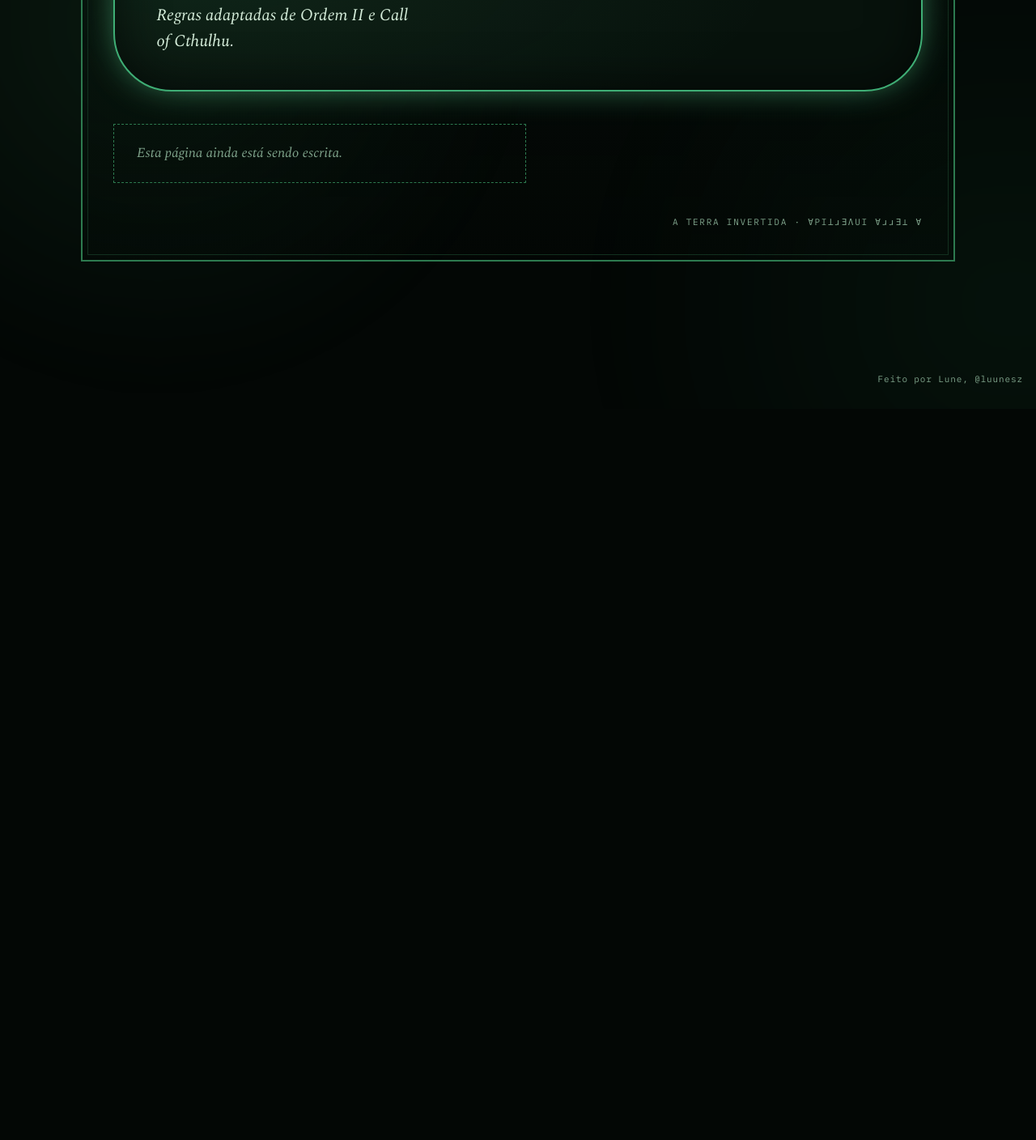
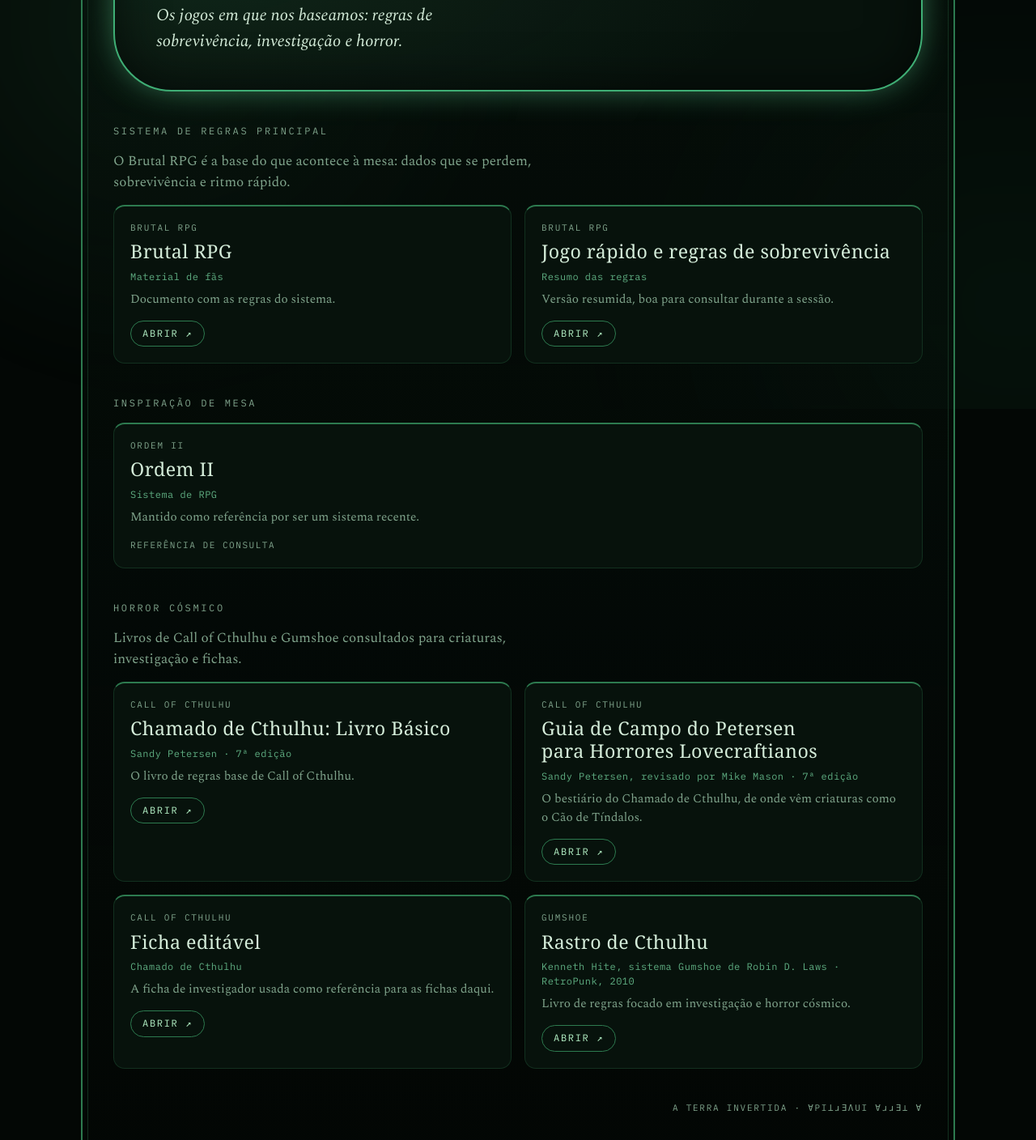
Before and after one commit to luunesz/ATerraInvertida, a plain HTML site: page sistema.html in a window 1280 px wide. Shown: the part 295-1703 px from the top of the page at 81% size. Before the commit the page ends 800 px from the top, so only its background shows below. Drawn offline with nearby package versions, Linux system fonts and the light colour scheme; a web font is replaced by a local one.

Commit message:
Add files via upload

```diff
--- /dev/null
+++ b/estiloSistema.css
@@ -0,0 +1,31 @@
+/* A Terra Invertida · feito por Lune, @luunesz
+   Página O Sistema: lista de fontes. Carregar depois de estiloIndex.css ou estiloIndex2.css (usa só as cores delas). */
+.grupo { display: grid; gap: 14px; min-width: 0; }
+.grupo h2 {
+  font-family: var(--font-mono); font-weight: 400; font-size: 12px; letter-spacing: 0.22em;
+  text-transform: uppercase; color: var(--muted); margin: 0;
+}
+.grupo > p { margin: 0; max-width: 62ch; text-wrap: pretty; color: var(--muted); }
+.fontes { list-style: none; margin: 0; padding: 0; display: grid; gap: 16px; grid-template-columns: repeat(auto-fit, minmax(min(100%, 340px), 1fr)); }
+.fontes li { min-width: 0; display: grid; }
+.fonte {
+  display: grid; gap: 8px; align-content: start; min-width: 0;
+  background: var(--bg-raise); border: 1px solid var(--line); border-top: 2px solid var(--line-hi);
+  border-radius: 14px; padding: 18px 20px 20px;
+  transition: border-color 0.2s ease, transform 0.2s ease;
+}
+.fonte .tag { margin: 0; font-size: 11px; letter-spacing: 0.16em; }
+.fonte h3 { margin: 0; font-family: var(--font-display); font-weight: 400; font-size: 1.45rem; line-height: 1.2; letter-spacing: 0.02em; text-wrap: balance; }
+.fonte p { margin: 0; color: var(--muted); font-size: 0.95rem; line-height: 1.5; text-wrap: pretty; }
+.fonte .autor { font-family: var(--font-mono); font-size: 12px; letter-spacing: 0.04em; color: var(--mid); }
+.fonte .acao {
+  justify-self: start; margin-top: 6px; font-family: var(--font-mono); font-size: 12px; letter-spacing: 0.14em; text-transform: uppercase;
+  color: var(--spectre); border: 1px solid var(--line-hi); border-radius: 999px; padding: 6px 14px;
+  transition: background 0.2s ease, border-color 0.2s ease;
+}
+a.fonte:hover, a.fonte:focus-visible { border-color: var(--ring); transform: translateY(-2px); }
+a.fonte:hover .acao, a.fonte:focus-visible .acao { background: var(--paper); border-color: var(--ring); }
+.fonte.espera { border-style: dashed; border-top-style: dashed; }
+.fonte.espera h3 { color: var(--muted); }
+.fonte .estado { margin-top: 6px; font-family: var(--font-mono); font-size: 11px; letter-spacing: 0.14em; text-transform: uppercase; color: var(--muted); }
+@media (prefers-reduced-motion: reduce) { .fonte, .fonte .acao { transition: none; } a.fonte:hover { transform: none; } }
--- a/sistema.html
+++ b/sistema.html
@@ -12,6 +12,7 @@
 <link rel="icon" type="image/png" href="icone1.png">
 <script src="icone.js" defer></script>
 <link rel="stylesheet" href="estiloIndex.css">
+<link rel="stylesheet" href="estiloSistema.css">
 </head>
 <body>
 
@@ -31,10 +32,49 @@
   <header class="page-title">
     <p class="eyebrow">Arquivo selado</p>
     <h1>O Sistema</h1>
-    <p class="sub">Regras adaptadas de Ordem II e Call of Cthulhu.</p>
+    <p class="sub">Os jogos em que nos baseamos: regras de sobrevivência, investigação e horror.</p>
   </header>
 
-  <p class="stub">Esta página ainda está sendo escrita.</p>
+  <section class="grupo" aria-labelledby="g-brutal">
+    <h2 id="g-brutal">Sistema de regras principal</h2>
+    <p>O Brutal RPG é a base do que acontece à mesa: dados que se perdem, sobrevivência e ritmo rápido.</p>
+    <ul class="fontes">
+        <li><a class="fonte" href="https://pt.scribd.com/document/816472418/Brutal-Rpg-Sdfgh" target="_blank" rel="noopener">
+          <p class="tag">Brutal RPG</p><h3>Brutal RPG</h3><p class="autor">Material de fãs</p><p>Documento com as regras do sistema.</p><span class="acao">Abrir ↗</span>
+        </a></li>
+        <li><a class="fonte" href="https://www.studocu.com/pt-br/document/esc-est-ens-med-dr-joao-caruso/bases-teoricas-e-hist-do-cuidar/brutal-rpg-jogo-rapido-e-regras-de-sobrevivencia/135909978" target="_blank" rel="noopener">
+          <p class="tag">Brutal RPG</p><h3>Jogo rápido e regras de sobrevivência</h3><p class="autor">Resumo das regras</p><p>Versão resumida, boa para consultar durante a sessão.</p><span class="acao">Abrir ↗</span>
+        </a></li>
+    </ul>
+  </section>
+
+  <section class="grupo" aria-labelledby="g-ordem">
+    <h2 id="g-ordem">Inspiração de mesa</h2>
+    <ul class="fontes">
+        <li><div class="fonte">
+          <p class="tag">Ordem II</p><h3>Ordem II</h3><p class="autor">Sistema de RPG</p><p>Mantido como referência por ser um sistema recente.</p><p class="estado">Referência de consulta</p>
+        </div></li>
+    </ul>
+  </section>
+
+  <section class="grupo" aria-labelledby="g-cdc">
+    <h2 id="g-cdc">Horror cósmico</h2>
+    <p>Livros de Call of Cthulhu e Gumshoe consultados para criaturas, investigação e fichas.</p>
+    <ul class="fontes">
+        <li><a class="fonte" href="https://drive.google.com/file/d/16EPlQ7brW45uQzexYvz0erGONATln40m/view?usp=drive_link" target="_blank" rel="noopener">
+          <p class="tag">Call of Cthulhu</p><h3>Chamado de Cthulhu: Livro Básico</h3><p class="autor">Sandy Petersen · 7ª edição</p><p>O livro de regras base de Call of Cthulhu.</p><span class="acao">Abrir ↗</span>
+        </a></li>
+        <li><a class="fonte" href="https://drive.google.com/file/d/1UqApJ1ce909WOeNzBqF7d_NO1y2elxOt/view?usp=drive_link" target="_blank" rel="noopener">
+          <p class="tag">Call of Cthulhu</p><h3>Guia de Campo do Petersen para Horrores Lovecraftianos</h3><p class="autor">Sandy Petersen, revisado por Mike Mason · 7ª edição</p><p>O bestiário do Chamado de Cthulhu, de onde vêm criaturas como o Cão de Tíndalos.</p><span class="acao">Abrir ↗</span>
+        </a></li>
+        <li><a class="fonte" href="https://drive.google.com/file/d/1925rp_pG_jQL87VY7tWGWL2fAwQB6Fjn/view?usp=drive_link" target="_blank" rel="noopener">
+          <p class="tag">Call of Cthulhu</p><h3>Ficha editável</h3><p class="autor">Chamado de Cthulhu</p><p>A ficha de investigador usada como referência para as fichas daqui.</p><span class="acao">Abrir ↗</span>
+        </a></li>
+        <li><a class="fonte" href="https://drive.google.com/file/d/1qUPVIpyDe3mt4jBZoZ5egXQMhTe80eL_/view?usp=drive_link" target="_blank" rel="noopener">
+          <p class="tag">Gumshoe</p><h3>Rastro de Cthulhu</h3><p class="autor">Kenneth Hite, sistema Gumshoe de Robin D. Laws · RetroPunk, 2010</p><p>Livro de regras focado em investigação e horror cósmico.</p><span class="acao">Abrir ↗</span>
+        </a></li>
+    </ul>
+  </section>
 
   <p class="foot">A Terra Invertida · <span class="flip" aria-hidden="true">ɐpıʇɹǝʌuI ɐɹɹǝ⊥ ∀</span></p>
 </main>
```
